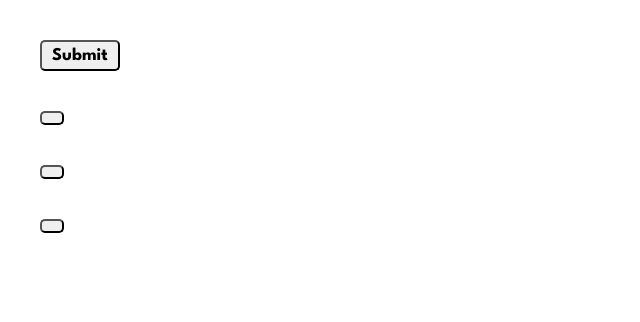
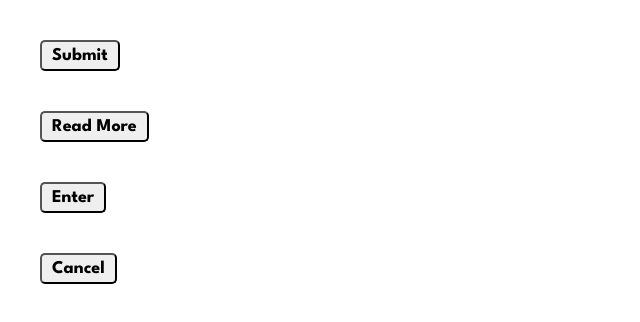
Before and after one commit to Nimira43/Components-React, a React (Create React App) app: page / in a window 1280 px wide. Shown: the top 322 px of the page, without its empty margins (0-640 px from the left). Built offline with nearby package versions, Linux system fonts and the light colour scheme.

Commit message:
Using the children prop inside the Button function

```diff
--- a/src/App.js
+++ b/src/App.js
@@ -5,16 +5,16 @@ function App() {
   return (
     <div>
       <div>
-        <Button text='Submit'></Button>
+        <Button>Submit</Button>
       </div>
       <div>
-        <Button></Button>
+        <Button>Read More</Button>
       </div>
       <div>
-        <Button></Button>
+        <Button>Enter</Button>
       </div>
       <div>
-        <Button></Button>
+        <Button>Cancel</Button>
       </div>
     </div>
   )
--- a/src/Button.js
+++ b/src/Button.js
@@ -1,7 +1,7 @@
-function Button({ text }) {
+function Button( {children} ) {
   return(
     <button>
-      {text}
+      {children}
     </button>
   )
 }
```
